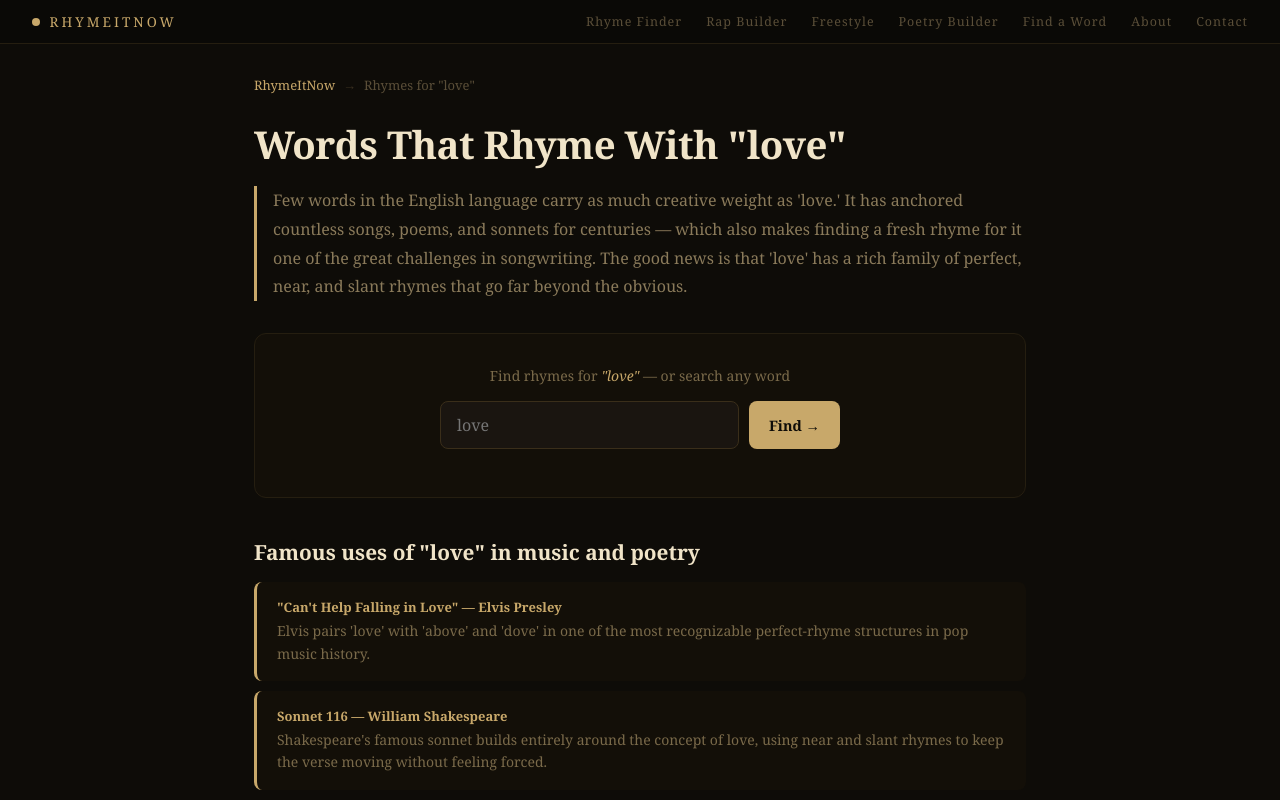
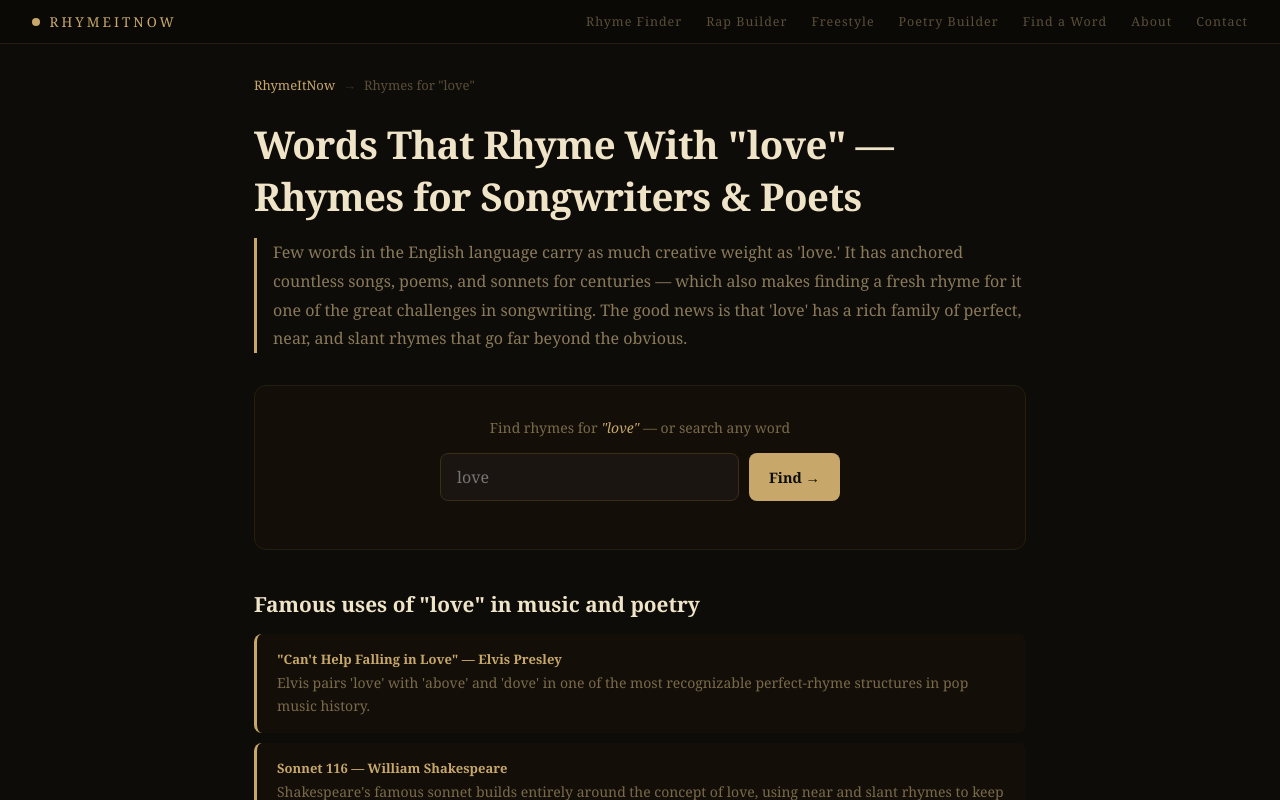
Before and after one commit to skenned23/rhymeitnow, a Next.js app: page /rhymes-for/love in a window 1280 px wide. Shown: the top 800 px of the page. Built offline with nearby package versions, Linux system fonts and the light colour scheme.

Commit message:
Improve H1 with keyword-rich suffix on word pages

```diff
--- a/pages/rhymes-for/[word].js
+++ b/pages/rhymes-for/[word].js
@@ -90,7 +90,7 @@ export default function RhymesForWord({ word, content }) {
         </div>
 
         <h1 style={{ fontSize: 'clamp(1.6rem, 4vw, 2.4rem)', fontWeight: '700', color: '#f0e4c8', marginBottom: '1rem', letterSpacing: '-0.5px' }}>
-          Words That Rhyme With "{word}"
+          Words That Rhyme With "{word}" — Rhymes for Songwriters & Poets
         </h1>
 
         <p style={{ fontSize: '1rem', lineHeight: '1.8', color: '#8a7a5a', marginBottom: '2rem', borderLeft: '3px solid #c8a86a', paddingLeft: '1rem' }}>
```
